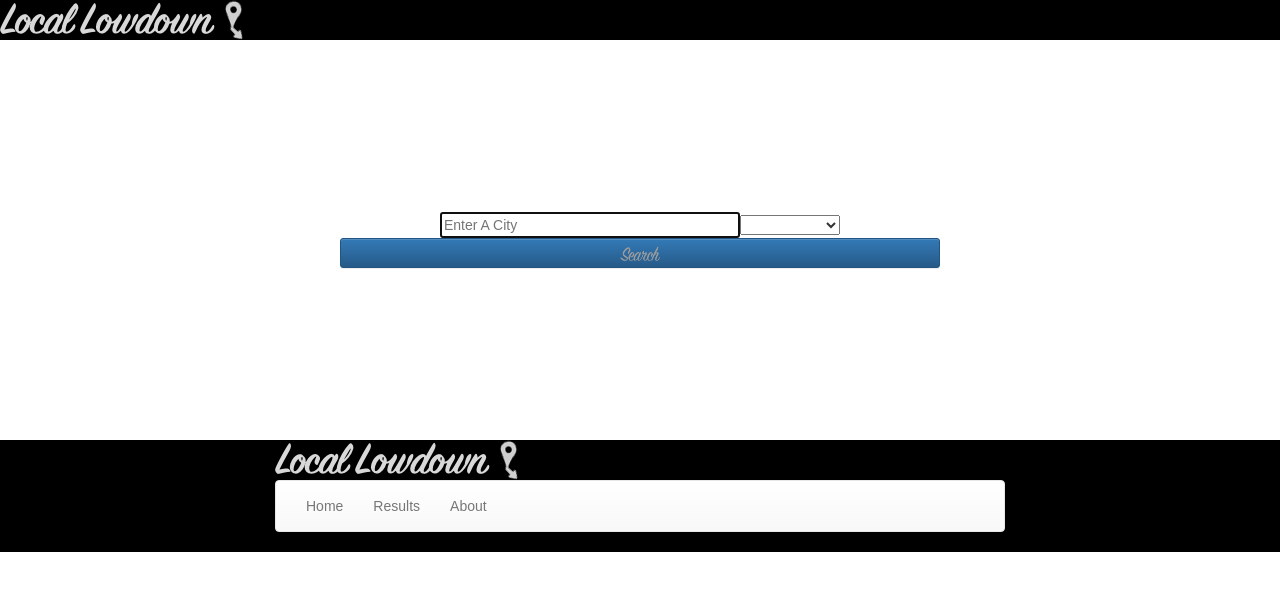
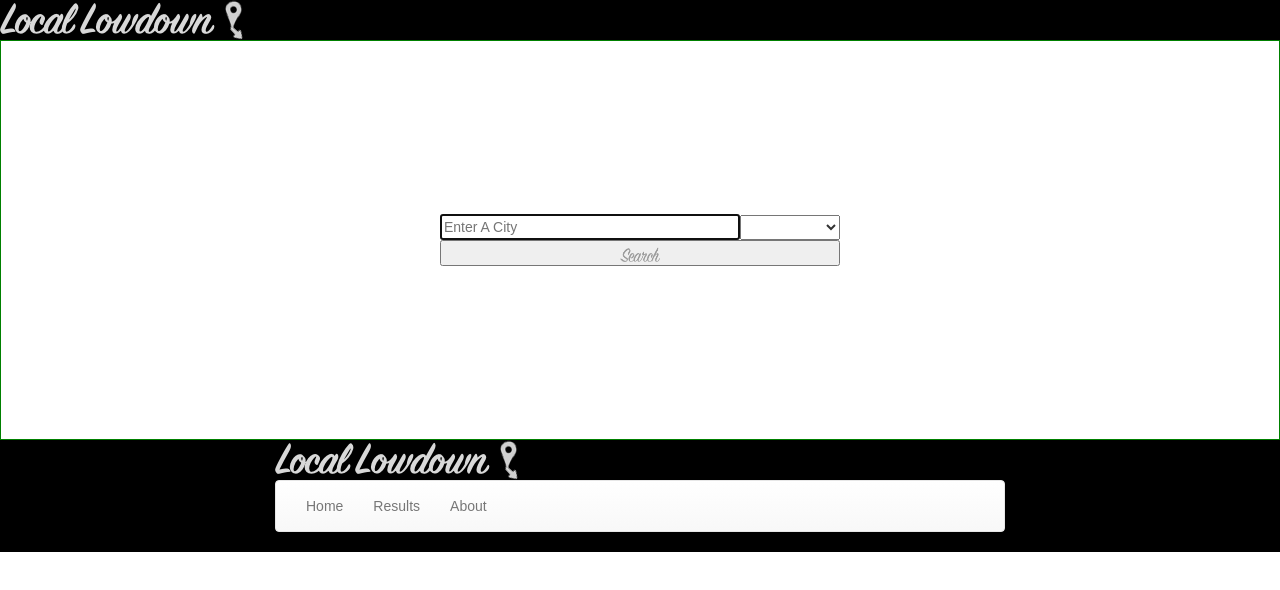
Before and after one commit to TraceLarson/ProjectPortfolio_V, a React (Create React App) app in the folder local-lowdown/: page / in a window 1280 px wide. Shown: the top 590 px of the page. Built offline with nearby package versions, Linux system fonts and the light colour scheme; what google-maps-react would draw is missing.

Commit message:
restyled button. working on styling for home/ splash screen.

```diff
--- a/local-lowdown/src/components/Radar.js
+++ b/local-lowdown/src/components/Radar.js
@@ -1,6 +1,6 @@
 import React, {Component} from 'react'
-import {Image} from 'react-bootstrap'
 import {Utils} from '../utils/utils'
+import '../style/radar.css'
 
 export default class Radar extends Component{
   state = {
@@ -23,15 +23,8 @@ export default class Radar extends Component{
 
   render(){
     return(
-        <div className={'radar-image'}>
-          <Image src={this.state.radarUrl}
-                 responsive
-                 rounded
-                 bsStyle={{
-                   width: '100%',
-                   margin: '0',
-                   padding: '0'
-                 }}/>
+        <div className={'radar-image-container'}>
+          <img src={this.state.radarUrl} alt={'radar'}/>
         </div>
     )
   }
--- a/local-lowdown/src/components/ResultsHeader.js
+++ b/local-lowdown/src/components/ResultsHeader.js
@@ -1,5 +1,6 @@
 import React from 'react'
 import { Image } from 'react-bootstrap'
+import {Link} from 'react-router-dom'
 import '../style/results-header.css'
 
 import Search from '../components/Search'
@@ -8,7 +9,10 @@ import Search from '../components/Search'
 const ResultsHeader = () => {
   return (
       <div className={'results-header'}>
-        <Image src={'assets/logo-large.png'} className={'header-logo'}/>
+        <Link to={'/'}>
+        <Image src={'assets/logo-large.png'}
+               className={'header-logo'}/>
+        </Link>
         <Search thisClass={'search-header'} />
       </div>
   )
--- a/local-lowdown/src/components/Search.js
+++ b/local-lowdown/src/components/Search.js
@@ -1,6 +1,6 @@
 import React, {Component} from 'react'
 import {Link} from 'react-router-dom'
-import {Button} from 'react-bootstrap'
+// import {Button} from 'react-bootstrap'
 import '../style/search.css'
 
 export default class Search extends Component {
@@ -109,15 +109,12 @@ export default class Search extends Component {
               <option value="WY">Wyoming</option>
             </select>
           </fieldset>
-          <Button bsStyle={'primary'}
-                  bsSize={'small'}
-                  id="submit-button"
-                  componentClass={Link}
-                  href={'/results'}
-                  to={'/results'}
+          <Link to={'/results'}>
+          <button id="submit-button"
                   onClick={this.handleSearch}>
             <img src={'assets/search-label.png'} alt={'Search'} height={'15'} width={'40'}/>
-          </Button>
+          </button>
+          </Link>
         </form>
     )
   }
@@ -126,3 +123,14 @@ export default class Search extends Component {
 //<Route render={({history}) => (
 
 // history.push('/results')
+
+
+// {/*<Button bsStyle={'primary'}*/}
+// {/*bsSize={'small'}*/}
+// {/*id="submit-button"*/}
+// {/*componentClass={Link}*/}
+// {/*href={'/results'}*/}
+// {/*to={'/results'}*/}
+// {/*onClick={this.handleSearch}>*/}
+// {/*<img src={'assets/search-label.png'} alt={'Search'} height={'15'} width={'40'}/>*/}
+// {/*</Button>*/}
--- /dev/null
+++ b/local-lowdown/src/style/radar.css
@@ -0,0 +1,11 @@
+.radar-image-container{
+    width: 100%;
+    display: flex;
+    justify-content: center;
+    align-content: center;
+}
+.radar-image-container img{
+    border-radius: 3px;
+    width: 95%;
+    height: 95%;
+}
--- a/local-lowdown/src/style/results.css
+++ b/local-lowdown/src/style/results.css
@@ -22,11 +22,10 @@
 
 }
 .radar-gif{
-    border: 1px solid green;
     display: flex;
     justify-content: center;
+    border-radius: 3px;
 
-    box-shadow: 3px 3px 3px darkgrey;
 }
 
 .unsplash-images{
@@ -39,7 +38,7 @@
 
 
 
-@media (min-width: 768px){
+@media (min-width: 620px){
     .results-container{
         border: none;
         margin: 10px;
--- a/local-lowdown/src/style/search.css
+++ b/local-lowdown/src/style/search.css
@@ -8,11 +8,18 @@ label{
     align-content: center;
 }
 .search-header input, .search-header select{
-    width: 50%
+    width: 50%;
+    height: 35px;
+    border: 3px solid black;
+    border-radius: 0;
 }
+
 .search-header button{
-    height: 25px;
-    padding-top: 0;
+    height: 35px;
+    border: 3px solid black;
+}
+.search-header button:hover{
+    background-color: lightblue;
 }
 @media (min-width: 620px){
     .search-header{
@@ -21,19 +28,30 @@ label{
         align-content: center;
     }
     .search-header button{
-        height: 25px;
-        padding-top: 0;
+        height: 35px;
+        border: 3px solid black;
     }
+
 }
 
 
 /*----END HEADER---*/
 
 .search-home{
+    border: 1px solid green;
     min-height: 400px;
     display: grid;
     justify-content: center;
     align-content: center;
+}
+.search-home select{
+    height: 25px;
+}
+.search-home button{
+    width: 100%;
+}
+.search-home button:hover{
+    background-color: lightblue;
 }
 @media (min-width: 768px){
     .search-home fieldset{
@@ -45,13 +63,16 @@ label{
         align-self: center;
     }
     .search-home select{
+        height: 25px;
         display: inline-block;
         width: 100px;
         align-self: center;
     }
     .search-home button{
-        justify-self: center;
-        width: 100px;
+        /*justify-self: center;*/
+        margin-left: 100px;
+        margin-right: 100px;
+        width: 400px;
     }
 
 
```
